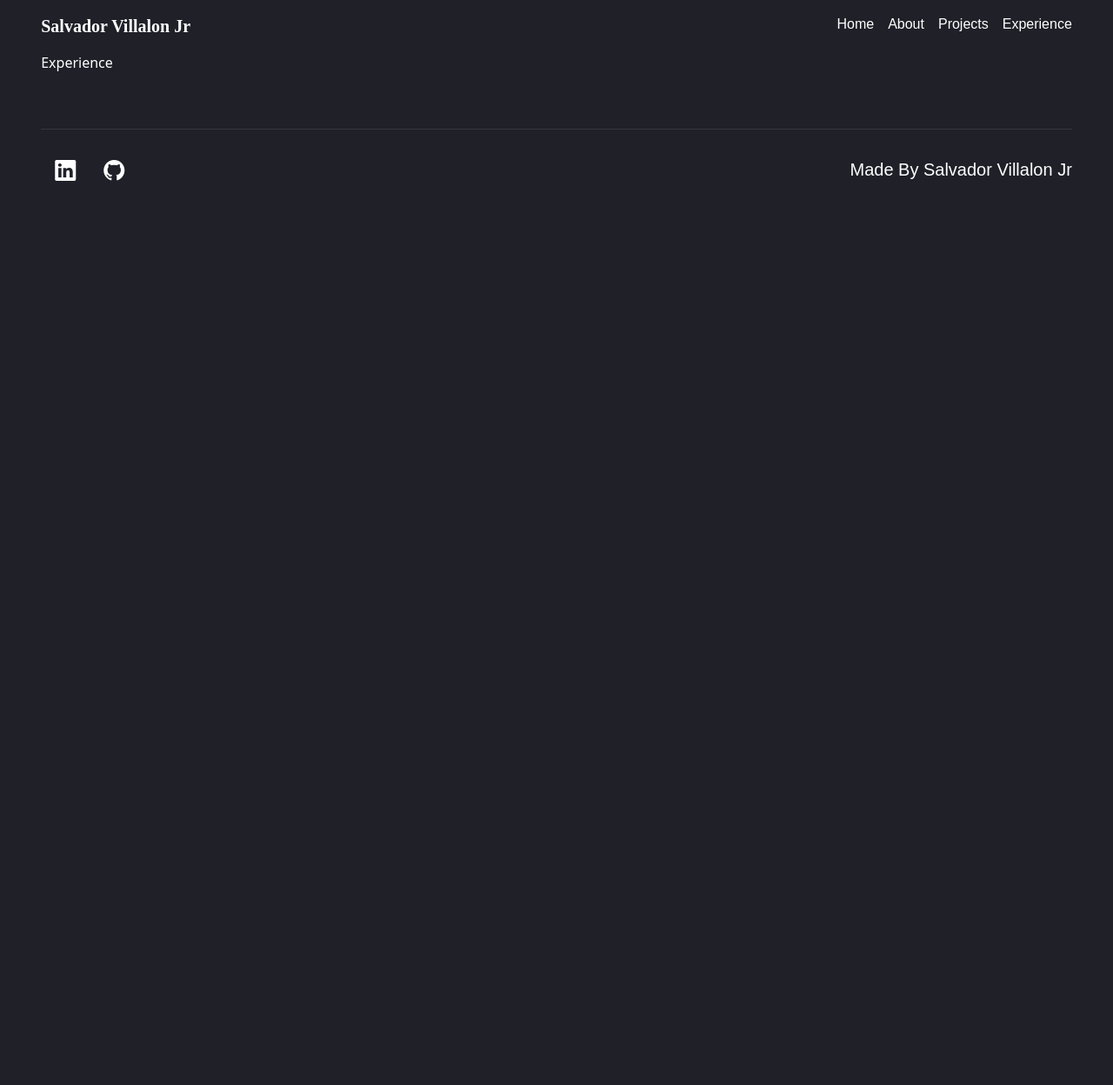
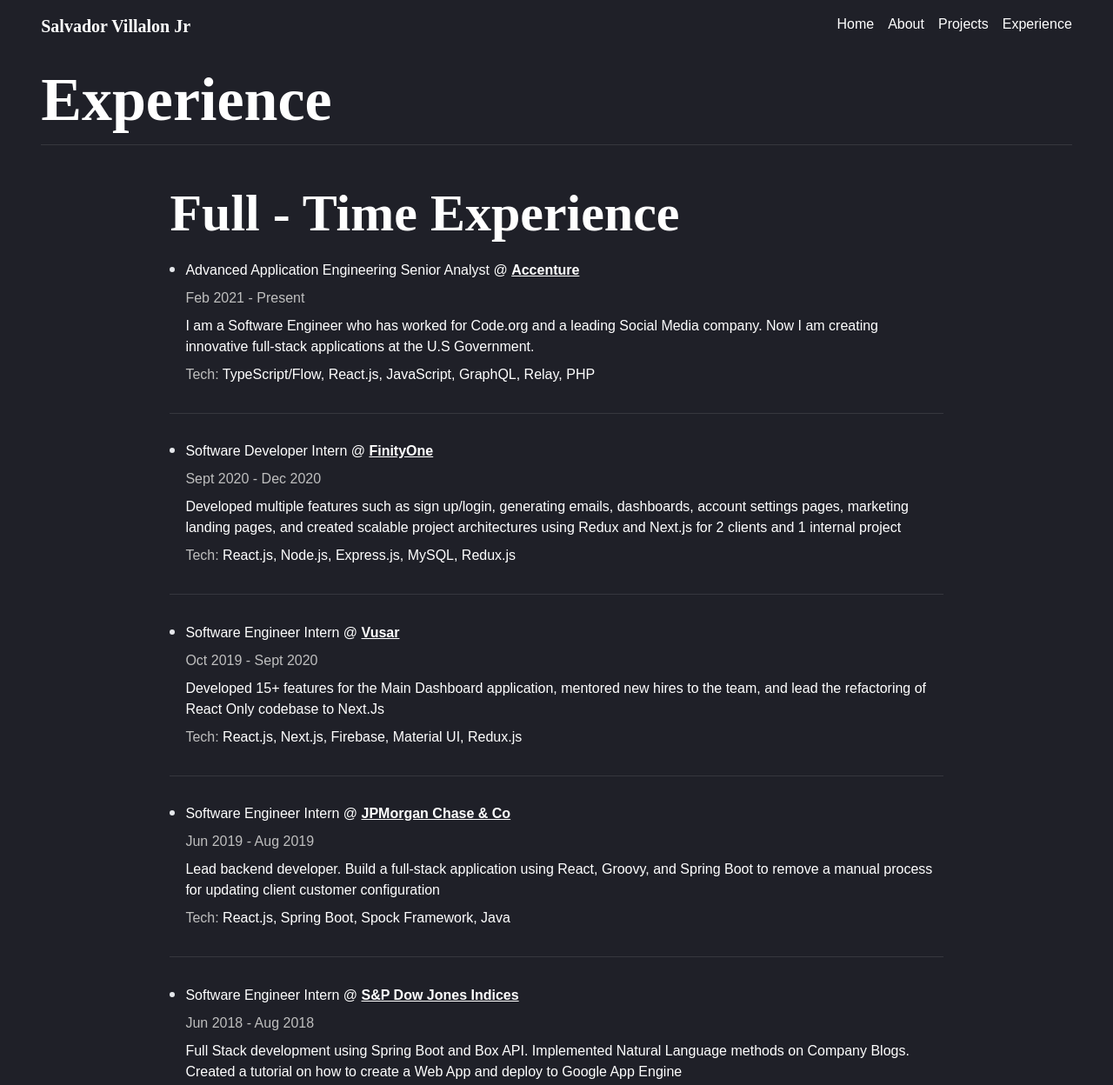
Before and after one commit to salvillalon45/portfolio-version-4, a Gatsby site: page /experience in a window 1280 px wide. Shown: the top 1248 px of the page at 87% size. Before the commit the page ends 800 px from the top, so only its background shows below. Built offline with nearby package versions, Linux system fonts and the light colour scheme; Gatsby itself is replaced by a stand-in of ours.

Commit message:
completed ful-time experience

```diff
--- a/src/components/ExperiencePageContent/ExperiencePageContent.tsx
+++ b/src/components/ExperiencePageContent/ExperiencePageContent.tsx
@@ -1,7 +1,23 @@
 import React from 'react';
 
+import Heading from '../Reusable/Heading';
+import DividerLine from '../Reusable/DividerLine';
+import FullTimeExperienceSection from './FullTimeExperienceSection/FullTimeExperienceSection';
+
 function ExperiencePageContent() {
-	return <>Experience</>;
+	return (
+		<>
+			<Heading
+				type='h1'
+				style='font-libre font-semibold leading-none mt-5'
+			>
+				Experience
+			</Heading>
+			<DividerLine style='mb-12 mt-4' />
+
+			<FullTimeExperienceSection />
+		</>
+	);
 }
 
 export default ExperiencePageContent;
--- /dev/null
+++ b/src/components/ExperiencePageContent/FullTimeExperienceSection/FullTimeExperienceSection.tsx
@@ -0,0 +1,52 @@
+import React from 'react';
+
+import Heading from '../../Reusable/Heading';
+import ExperienceItem from '../../Reusable/ExperienceItem';
+
+import { fullTimeExperienceData } from '../../../data/experienceData';
+import DividerLine from '../../Reusable/DividerLine';
+
+function FullTimeExperienceSection() {
+	return (
+		<section id='full-time-experience-section' className='grid gap-4'>
+			<div className='grid gap-6 w-9/12 mx-auto'>
+				<Heading
+					type='h2'
+					style='font-libre font-semibold leading-none'
+				>
+					Full - Time Experience
+				</Heading>
+
+				{fullTimeExperienceData.map(
+					({
+						org_link,
+						organization,
+						role_title,
+						description,
+						date,
+						skills
+					}) => {
+						return (
+							<>
+								<div className='flex items-start gap-x-3'>
+									<div className='mt-2 h-1.5 w-1.5 rounded-full bg-gray-200 flex-shrink-0'></div>
+									<ExperienceItem
+										roleTitle={role_title}
+										organization={organization}
+										date={date}
+										orgLink={org_link}
+										description={description}
+										skills={skills}
+									/>
+								</div>
+								<DividerLine style='mb-2 mt-2' />
+							</>
+						);
+					}
+				)}
+			</div>
+		</section>
+	);
+}
+
+export default FullTimeExperienceSection;
--- /dev/null
+++ b/src/components/Reusable/ExperienceItem.tsx
@@ -0,0 +1,43 @@
+import React from 'react';
+
+import Text from '../Reusable/Text';
+import TextLink from '../Reusable/TextLink';
+
+type ExperienceItemProps = {
+	roleTitle: string;
+	organization: string;
+	date: string;
+	description: string;
+	orgLink: string;
+	skills: string;
+};
+
+function ExperienceItem({
+	roleTitle,
+	organization,
+	date,
+	description,
+	orgLink,
+	skills
+}: ExperienceItemProps) {
+	return (
+		<div className='grid gap-2'>
+			<Text>
+				{roleTitle} @{' '}
+				<TextLink href={orgLink}>
+					<b>{organization}</b>
+				</TextLink>
+			</Text>
+
+			<Text style='text-grey'>{date}</Text>
+
+			<Text>{description}</Text>
+
+			<Text>
+				<span className='text-grey'>Tech:</span> {skills}
+			</Text>
+		</div>
+	);
+}
+
+export default ExperienceItem;
--- /dev/null
+++ b/src/data/experienceData.ts
@@ -0,0 +1,66 @@
+const fullTimeExperienceData = [
+	{
+		role_title: 'Advanced Application Engineering Senior Analyst',
+		organization: 'Accenture',
+		date: 'Feb 2021 - Present',
+		org_link: 'https://www.accenture.com/us-en',
+		description:
+			'I am a Software Engineer who has worked for Code.org and a leading Social Media company. Now I am creating innovative full-stack applications at the U.S Government.',
+		skills: 'TypeScript/Flow, React.js, JavaScript, GraphQL, Relay, PHP'
+	},
+	{
+		role_title: 'Software Developer Intern',
+		organization: 'FinityOne',
+		date: 'Sept 2020 - Dec 2020',
+		org_link: 'https://www.linkedin.com/company/finityone/',
+		description:
+			'Developed multiple features such as sign up/login, generating emails, dashboards, account settings pages, marketing landing pages, and created scalable project architectures using Redux and Next.js for 2 clients and 1 internal project',
+		skills: 'React.js, Node.js, Express.js, MySQL, Redux.js'
+	},
+	{
+		role_title: 'Software Engineer Intern',
+		organization: 'Vusar',
+		date: 'Oct 2019 - Sept 2020',
+		org_link: 'https://www.vusar.co/',
+		description:
+			'Developed 15+ features for the Main Dashboard application, mentored new hires to the team, and lead the refactoring of React Only codebase to Next.Js',
+		skills: ' React.js, Next.js, Firebase, Material UI, Redux.js'
+	},
+	{
+		role_title: 'Software Engineer Intern',
+		organization: 'JPMorgan Chase & Co',
+		date: 'Jun 2019 - Aug 2019',
+		org_link: 'https://www.jpmorganchase.com/',
+		description:
+			'Lead backend developer. Build a full-stack application using React, Groovy, and Spring Boot to remove a manual process for updating client customer configuration',
+		skills: ' React.js, Spring Boot, Spock Framework, Java'
+	},
+	{
+		role_title: 'Software Engineer Intern',
+		organization: 'S&P Dow Jones Indices',
+		date: 'Jun 2018 - Aug 2018',
+		org_link: 'https://www.spglobal.com/spdji/en/',
+		description:
+			'Full Stack development using Spring Boot and Box API. Implemented Natural Language methods on Company Blogs. Created a tutorial on how to create a Web App and deploy to Google App Engine',
+		skills: 'Python, Natural Language Processing (NLP), Gensim, NLTK, TextBlob, Docker, Flask, Java, Spring Boot'
+	},
+	{
+		role_title: 'Full Stack Developer Intern',
+		organization: 'Student Life & Leadership',
+		date: 'Sep 2018 - Jan 2018',
+		org_link: 'https://studentlife.uci.edu/home.php',
+		description:
+			'Created an internal tool to simplify the hiring process for new interns into the program',
+		skills: 'HTML, CSS, Bootstrap, MySQL, PHP'
+	},
+	{
+		role_title: 'Administrative Intern',
+		organization: 'Student Life & Leadership',
+		date: 'Sep 2016 - Jun 2017',
+		org_link: 'https://studentlife.uci.edu/home.php',
+		description:
+			'My first internship. Here I found a passion for Computer Science by building a WordPress site'
+	}
+];
+
+export { fullTimeExperienceData };
```
